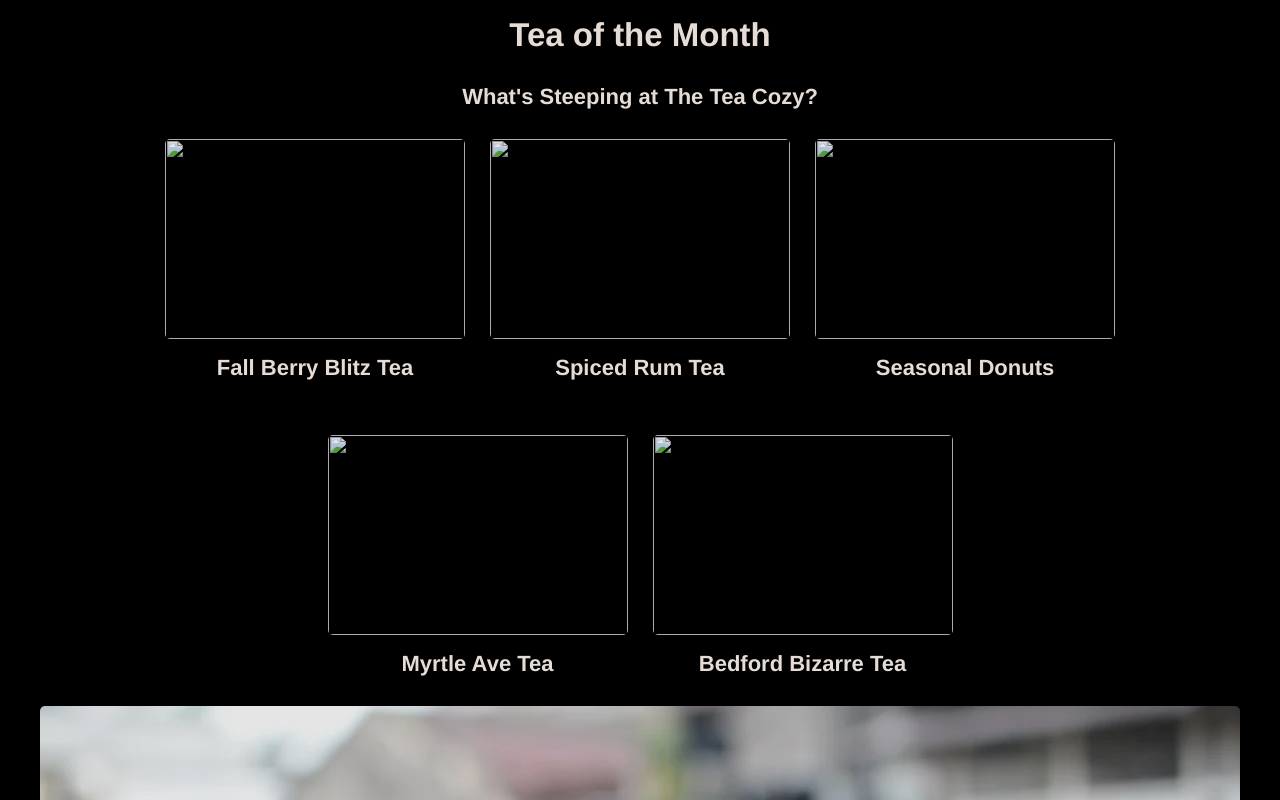
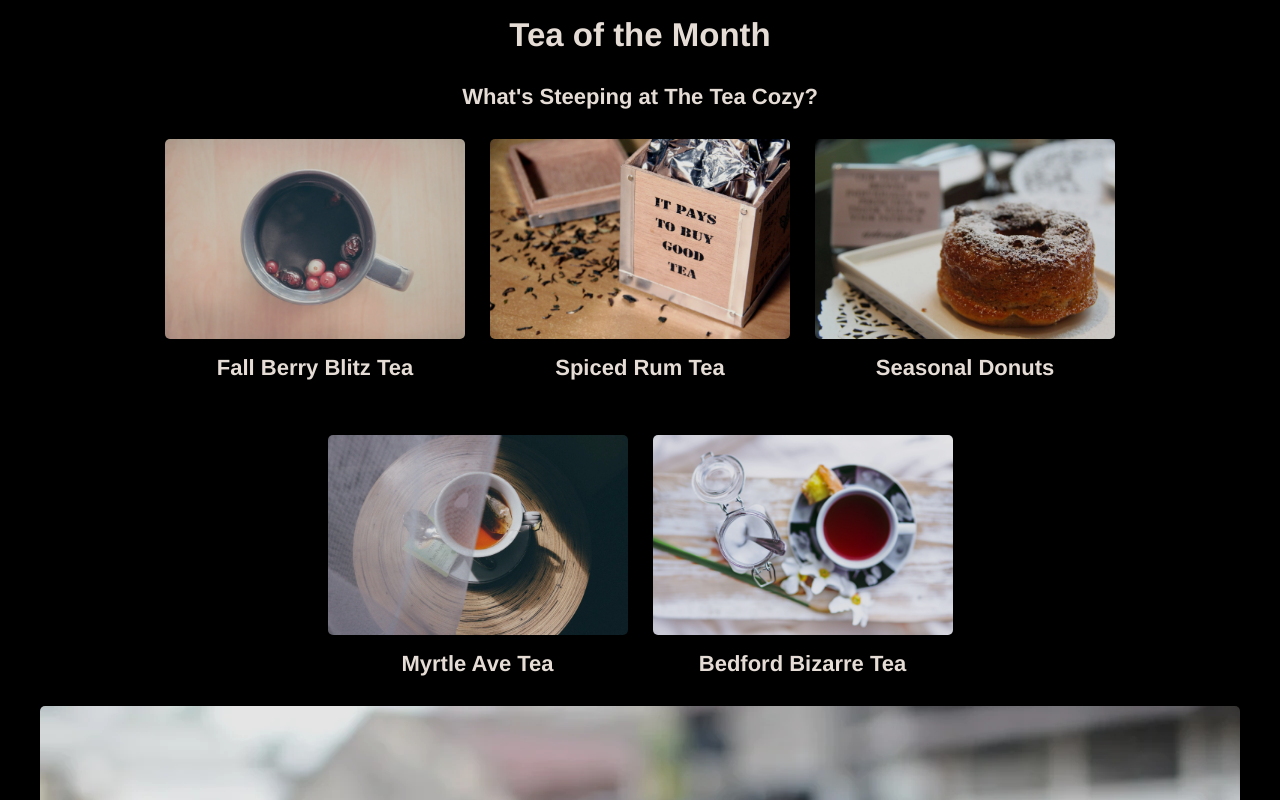
Before and after one commit to retr0-haZe/Tea-Cozy, a plain HTML site: page index.html in a window 1280 px wide. Shown: the part 780-1580 px from the top of the page. Drawn offline with Linux system fonts and the light colour scheme.

Commit message:
Add files via upload

```diff
--- a/index.html
+++ b/index.html
@@ -12,7 +12,7 @@
 
 <body>
     <header>
-        <img src="resources/images/img-tea-cozy-logo.webp" alt="logo">
+        <img src="images/img-tea-cozy-logo.webp" alt="logo">
         <nav>
             <ul>
                 <li>
@@ -40,23 +40,23 @@
             <h4>What's Steeping at The Tea Cozy?</h4>
             <div class="featured-items">
                 <div class="item">
-                    <img src="resources/images/img-berryblitz.webp" alt="">
+                    <img src="images/img-berryblitz.webp" alt="">
                     <h4>Fall Berry Blitz Tea</h4>
                 </div>
                 <div class="item">
-                    <img src="resources/images/img-spiced-rum.webp" alt="">
+                    <img src="images/img-spiced-rum.webp" alt="">
                     <h4>Spiced Rum Tea</h4>
                 </div>
                 <div class="item">
-                    <img src="resources/images/img-donut.webp" alt="">
+                    <img src="images/img-donut.webp" alt="">
                     <h4>Seasonal Donuts</h4>
                 </div>
                 <div class="item">
-                    <img src="resources/images/img-myrtle-ave.webp" alt="">
+                    <img src="images/img-myrtle-ave.webp" alt="">
                     <h4>Myrtle Ave Tea</h4>
                 </div>
                 <div class="item">
-                    <img src="resources/images/img-bedford-bizarre.webp" alt="">
+                    <img src="images/img-bedford-bizarre.webp" alt="">
                     <h4>Bedford Bizarre Tea</h4>
                 </div>
             </div>
```
